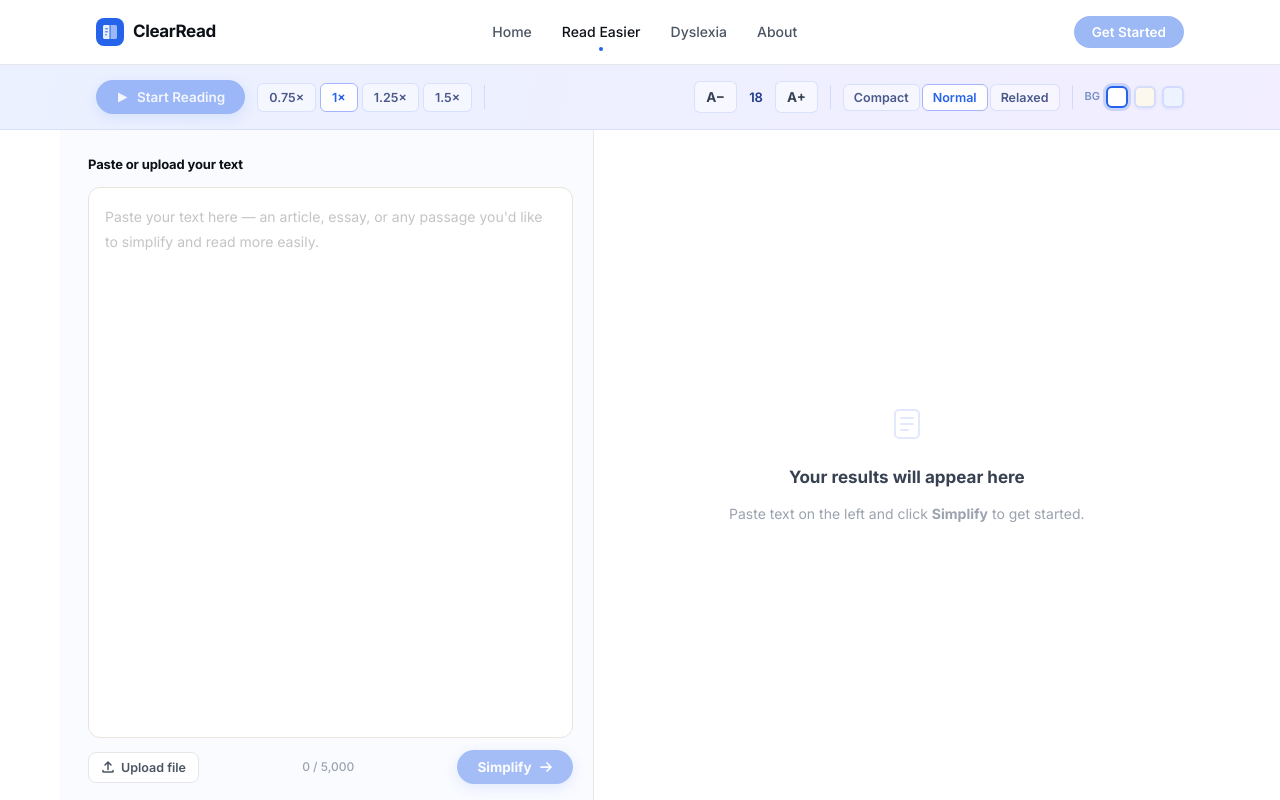
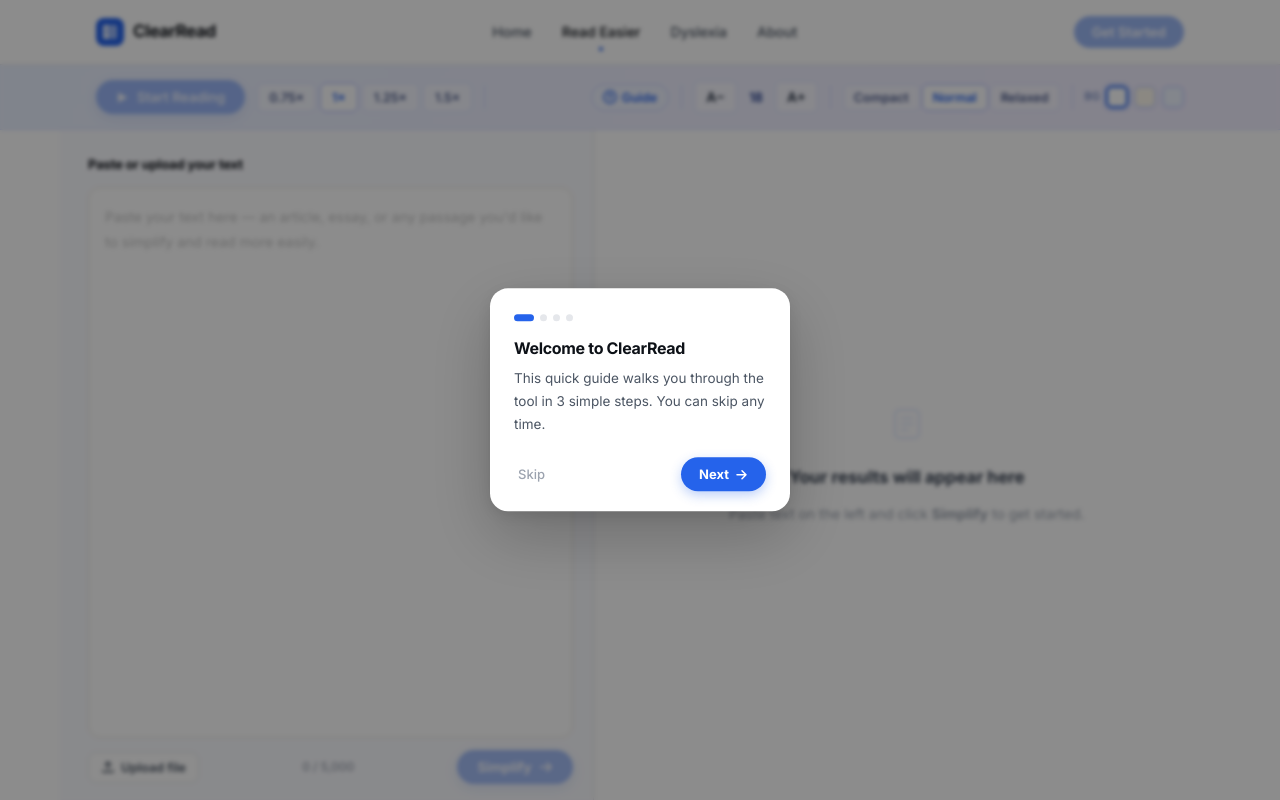
Before and after one commit to fit5120-tp43-12am/fit5120-tp43-newclearread, a Vue app in the folder frontend/: page /reading in a window 1280 px wide. Built offline with nearby package versions, Linux system fonts and the light colour scheme.

Commit message:
Add step-by-step interactive tutorial to ReadingPage:   - 4-step guide (welcome → paste text → simplify → setting).

```diff
--- a/frontend/src/views/HomePage.vue
+++ b/frontend/src/views/HomePage.vue
@@ -41,16 +41,16 @@ onUnmounted(() => window.removeEventListener('scroll', onScroll))
 
       <div class="hero-content">
         <div class="badge">
-          Reading support for minds that think differently.
+          For university students with dyslexia · Australia
         </div>
         <h1 class="hero-title">
-          Read with Clarity.<br/>
-          Learn with <span class="highlight">Confidence.</span>
+          Study Smarter.<br/>
+          Read with <span class="highlight">Confidence.</span>
         </h1>
         <p class="hero-sub">
-          ClearRead turns complex text into clear summaries,
-          custom reading settings, and natural audio — so you can
-          focus on understanding.
+          Struggling with dense lecture notes, LMS readings, or academic PDFs?
+          ClearRead breaks them down into clear summaries, key points, and audio —
+          so you can keep up with your studies without the extra stress.
         </p>
         <div class="hero-actions">
           <a href="/reading" class="btn-start">
--- a/frontend/src/views/ReadingPage.vue
+++ b/frontend/src/views/ReadingPage.vue
@@ -310,7 +310,68 @@ async function handleFileUpload(event) {
   // Plain-text formats — read directly
 }
 
-onMounted(()  => window.addEventListener('scroll', onScroll))
+// ── Tutorial ──────────────────────────────────────────────────────────────────
+const showTutorial = ref(false)
+const tutorialStep = ref(0)
+
+const TUTORIAL_STEPS = [
+  {
+    title: 'Welcome to ClearRead',
+    desc:  'This quick guide walks you through the tool in 3 simple steps. You can skip any time.',
+    highlight: null,
+    cardPos: 'center',
+  },
+  {
+    title: 'Step 1 — Add your text',
+    desc:  'Paste any lecture notes, academic article, or PDF content into the box on the left. You can also click "Upload file" to import a document directly.',
+    highlight: 'input',
+    cardPos: 'right-top',
+  },
+  {
+    title: 'Step 2 — Simplify',
+    desc:  'Click the Simplify button. ClearRead will rewrite the text in plain English, pull out the key points, and generate a short summary.',
+    highlight: 'simplify',
+    cardPos: 'right-bottom',
+  },
+  {
+    title: 'Step 3 — Adjust your settings',
+    desc:  'Use the toolbar to change font size, line spacing, and background colour. Small changes can make a big difference to how comfortable it feels to read.',
+    highlight: 'toolbar',
+    cardPos: 'toolbar',
+  },
+]
+
+const tutorialCardStyle = computed(() => {
+  const pos = TUTORIAL_STEPS[tutorialStep.value]?.cardPos
+  if (pos === 'center')       return { top: '50%', left: '50%', transform: 'translate(-50%, -50%)' }
+  if (pos === 'right-top')    return { top: '160px', right: '24px' }
+  if (pos === 'right-bottom') return { bottom: '100px', right: '24px' }
+  if (pos === 'toolbar')      return { top: '76px', right: '24px' }
+  return { top: '50%', left: '50%', transform: 'translate(-50%, -50%)' }
+})
+
+function startTutorial() {
+  tutorialStep.value = 0
+  showTutorial.value = true
+}
+function nextStep() {
+  if (tutorialStep.value < TUTORIAL_STEPS.length - 1) tutorialStep.value++
+  else closeTutorial()
+}
+function prevStep() {
+  if (tutorialStep.value > 0) tutorialStep.value--
+}
+function closeTutorial() {
+  showTutorial.value = false
+  localStorage.setItem('cr_tutorial_done', '1')
+}
+
+onMounted(() => {
+  window.addEventListener('scroll', onScroll)
+  if (!localStorage.getItem('cr_tutorial_done')) {
+    showTutorial.value = true
+  }
+})
 onUnmounted(() => { window.removeEventListener('scroll', onScroll); stopSpeech() })
 </script>
 
@@ -342,7 +403,7 @@ onUnmounted(() => { window.removeEventListener('scroll', onScroll); stopSpeech()
     </nav>
 
     <!-- ── Toolbar ── -->
-    <div class="toolbar">
+    <div :class="['toolbar', { 'tutorial-highlight--toolbar': showTutorial && TUTORIAL_STEPS[tutorialStep].highlight === 'toolbar' }]">
       <div class="toolbar-inner">
 
         <!-- Left controls -->
@@ -391,6 +452,16 @@ onUnmounted(() => { window.removeEventListener('scroll', onScroll); stopSpeech()
 
         <!-- Right controls -->
         <div class="toolbar-right">
+          <!-- Help / Tutorial button -->
+          <button class="btn-help" @click="startTutorial" title="Show guide">
+            <svg width="14" height="14" viewBox="0 0 14 14" fill="none">
+              <circle cx="7" cy="7" r="6" stroke="currentColor" stroke-width="1.5"/>
+              <path d="M5.5 5.5a1.5 1.5 0 012.8.75c0 1-1.3 1.25-1.3 2.25" stroke="currentColor" stroke-width="1.5" stroke-linecap="round"/>
+              <circle cx="7" cy="10.5" r=".6" fill="currentColor"/>
+            </svg>
+            Guide
+          </button>
+          <div class="toolbar-sep"></div>
           <!-- Font size -->
           <div class="font-group">
             <button class="font-btn" @click="fontSize = Math.max(14, fontSize - 2)">A−</button>
@@ -432,7 +503,7 @@ onUnmounted(() => { window.removeEventListener('scroll', onScroll); stopSpeech()
     <div class="content">
 
       <!-- Left: input panel -->
-      <div class="input-panel" :style="inputFlexStyle">
+      <div :class="['input-panel', { 'tutorial-highlight--input': showTutorial && TUTORIAL_STEPS[tutorialStep].highlight === 'input' }]" :style="inputFlexStyle">
         <p class="input-panel-label">Paste or upload your text</p>
 
         <!-- Hidden file input -->
@@ -477,7 +548,7 @@ onUnmounted(() => { window.removeEventListener('scroll', onScroll); stopSpeech()
           </span>
 
           <button
-            class="btn-simplify"
+            :class="['btn-simplify', { 'tutorial-highlight--simplify': showTutorial && TUTORIAL_STEPS[tutorialStep].highlight === 'simplify' }]"
             :disabled="!rawText.trim() || overLimit || mode === 'loading'"
             @click="handleSimplify"
           >
@@ -569,6 +640,43 @@ onUnmounted(() => { window.removeEventListener('scroll', onScroll); stopSpeech()
       </div>
 
     </div>
+
+    <!-- ── Tutorial overlay ── -->
+    <Transition name="tutorial-fade">
+      <div v-if="showTutorial" class="tutorial-overlay" @click.self="closeTutorial">
+
+        <!-- Card -->
+        <div class="tutorial-card" :style="tutorialCardStyle">
+
+          <!-- Step dots -->
+          <div class="tutorial-dots">
+            <span
+              v-for="(_, i) in TUTORIAL_STEPS"
+              :key="i"
+              :class="['tutorial-dot', { 'tutorial-dot--active': i === tutorialStep }]"
+            ></span>
+          </div>
+
+          <!-- Content -->
+          <h3 class="tutorial-title">{{ TUTORIAL_STEPS[tutorialStep].title }}</h3>
+          <p class="tutorial-desc">{{ TUTORIAL_STEPS[tutorialStep].desc }}</p>
+
+          <!-- Actions -->
+          <div class="tutorial-actions">
+            <button v-if="tutorialStep > 0" class="tutorial-btn-prev" @click="prevStep">Back</button>
+            <button class="tutorial-btn-skip" @click="closeTutorial">Skip</button>
+            <button class="tutorial-btn-next" @click="nextStep">
+              {{ tutorialStep < TUTORIAL_STEPS.length - 1 ? 'Next' : 'Get started' }}
+              <svg width="13" height="13" viewBox="0 0 13 13" fill="none">
+                <path d="M2 6.5H11M11 6.5L7 2.5M11 6.5L7 10.5" stroke="currentColor" stroke-width="1.5" stroke-linecap="round" stroke-linejoin="round"/>
+              </svg>
+            </button>
+          </div>
+        </div>
+
+      </div>
+    </Transition>
+
   </div>
 </template>
 
@@ -1026,4 +1134,117 @@ onUnmounted(() => { window.removeEventListener('scroll', onScroll); stopSpeech()
   .results-content { padding: 24px 20px; }
   .toolbar-right { display: none; }
 }
+
+/* ── Help / Guide button ── */
+.btn-help {
+  display: inline-flex; align-items: center; gap: 5px;
+  padding: 5px 11px;
+  background: #eef2ff; color: #2563eb;
+  font-size: 12.5px; font-weight: 600;
+  border: 1.5px solid #c7d2fe; border-radius: 999px;
+  cursor: pointer;
+  transition: background 0.15s, border-color 0.15s;
+  white-space: nowrap;
+}
+.btn-help:hover { background: #e0e7ff; border-color: #a5b4fc; }
+
+/* ── Tutorial highlight states ── */
+.tutorial-highlight--toolbar {
+  box-shadow: 0 0 0 3px #2563eb, 0 0 0 7px rgba(37,99,235,0.18);
+  z-index: 210;
+  position: relative;
+  border-radius: 0;
+}
+.tutorial-highlight--input {
+  box-shadow: 0 0 0 3px #2563eb, 0 0 0 7px rgba(37,99,235,0.18);
+  z-index: 210;
+  position: relative;
+}
+.tutorial-highlight--simplify {
+  box-shadow: 0 0 0 3px #2563eb, 0 0 20px rgba(37,99,235,0.45) !important;
+  transform: scale(1.05);
+  z-index: 210;
+  position: relative;
+}
+
+/* ── Tutorial overlay ── */
+.tutorial-overlay {
+  position: fixed;
+  inset: 0;
+  background: rgba(0, 0, 0, 0.45);
+  z-index: 200;
+  backdrop-filter: blur(2px);
+  -webkit-backdrop-filter: blur(2px);
+}
+
+/* ── Tutorial card ── */
+.tutorial-card {
+  position: fixed;
+  width: 300px;
+  background: #fff;
+  border-radius: 18px;
+  padding: 26px 24px 20px;
+  box-shadow: 0 24px 64px rgba(0, 0, 0, 0.22), 0 4px 16px rgba(0, 0, 0, 0.1);
+  z-index: 211;
+}
+
+.tutorial-dots {
+  display: flex; gap: 6px; margin-bottom: 18px;
+}
+.tutorial-dot {
+  width: 7px; height: 7px;
+  border-radius: 50%;
+  background: #e5e7eb;
+  transition: background 0.2s, width 0.2s;
+}
+.tutorial-dot--active {
+  width: 20px;
+  border-radius: 999px;
+  background: #2563eb;
+}
+
+.tutorial-title {
+  font-size: 16px; font-weight: 700;
+  letter-spacing: -0.02em;
+  color: #0d1117; margin: 0 0 10px;
+}
+.tutorial-desc {
+  font-size: 13.5px; line-height: 1.68;
+  color: #4b5563; margin: 0 0 22px;
+}
+
+.tutorial-actions {
+  display: flex; align-items: center; gap: 8px;
+}
+.tutorial-btn-prev {
+  font-size: 13px; font-weight: 600;
+  color: #6b7280; background: none;
+  border: none; cursor: pointer; padding: 6px 2px;
+  transition: color 0.15s;
+}
+.tutorial-btn-prev:hover { color: #0d1117; }
+.tutorial-btn-skip {
+  font-size: 13px; font-weight: 500;
+  color: #9ca3af; background: none;
+  border: none; cursor: pointer; padding: 6px 4px;
+  margin-right: auto;
+  transition: color 0.15s;
+}
+.tutorial-btn-skip:hover { color: #6b7280; }
+.tutorial-btn-next {
+  display: inline-flex; align-items: center; gap: 6px;
+  padding: 9px 18px;
+  background: #2563eb; color: #fff;
+  font-size: 13px; font-weight: 700;
+  border: none; border-radius: 999px; cursor: pointer;
+  box-shadow: 0 4px 12px rgba(37,99,235,0.3);
+  transition: background 0.2s, transform 0.15s;
+}
+.tutorial-btn-next:hover { background: #1d4ed8; transform: translateY(-1px); }
+
+/* ── Transition ── */
+.tutorial-fade-enter-active,
+.tutorial-fade-leave-active { transition: opacity 0.22s ease; }
+.tutorial-fade-enter-from,
+.tutorial-fade-leave-to    { opacity: 0; }
 </style>
```
Also changed, not shown: 1 other file (tests, documents, lock files or other folders).
